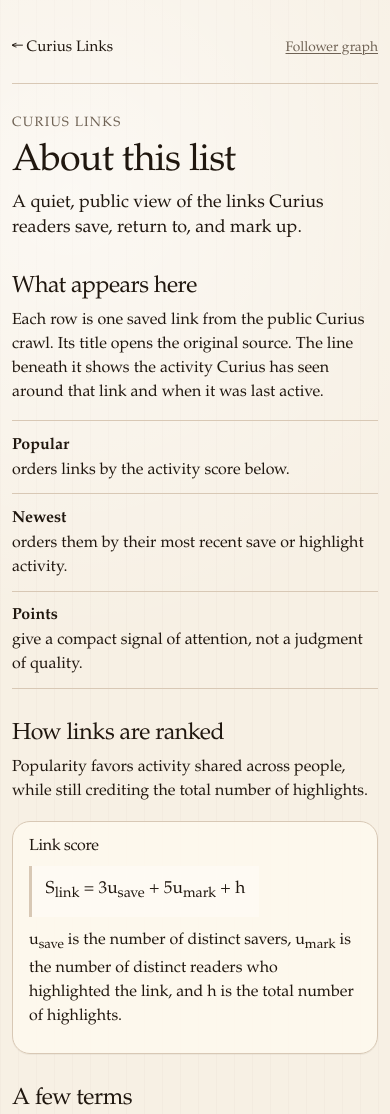
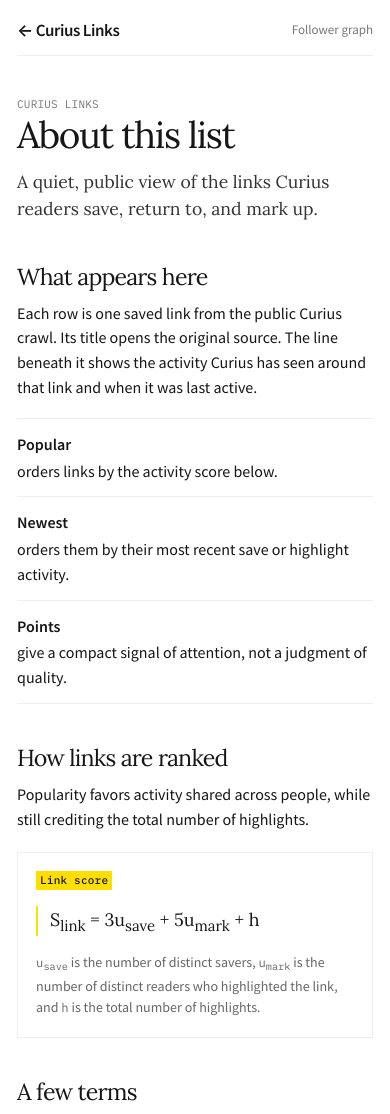
Before and after one commit to anishthite/curius, a website: page apps/frontpage/how-this-works.html in a window 390 px wide. Shown: the top 1114 px of the page. Drawn offline with Linux system fonts and the light colour scheme.

Commit message:
Refresh Curius Links theme

```diff
--- a/apps/frontpage/how-this-works.html
+++ b/apps/frontpage/how-this-works.html
@@ -4,133 +4,63 @@
 <meta charset="utf-8">
 <meta name="viewport" content="width=device-width, initial-scale=1">
 <meta name="description" content="How Curius Links orders public saves and highlights.">
-<meta name="theme-color" content="#f7f0e4">
+<meta name="theme-color" content="#ffffff">
 <title>About Curius Links</title>
+<link rel="preconnect" href="https://fonts.googleapis.com">
+<link rel="preconnect" href="https://fonts.gstatic.com" crossorigin>
+<link href="https://fonts.googleapis.com/css2?family=IBM+Plex+Mono:wght@400;500&family=Lora:wght@400;500;600&family=Source+Sans+Pro:wght@400;600;700&display=swap" rel="stylesheet">
 <style>
-
   :root {
     color-scheme: light;
-    --paper: #f7f0e4;
-    --sheet: #fffaf0;
-    --ink: #20170f;
-    --muted: #6f6254;
-    --rule: #d8c8b5;
-    --soft: #eadfce;
-    --red: #b74d2f;
-    --blue: #2f63b7;
-    --green: #247a4b;
-    --violet: #7047a8;
+    --ink: #161616;
+    --muted: #8b8b8b;
+    --rule: #ededed;
+    --soft: #fafafa;
+    --highlight: #ffdf00;
   }
   * { box-sizing: border-box; }
   html { scroll-behavior: smooth; }
   body {
     margin: 0;
-    background:
-      radial-gradient(circle at 18% 12%, rgba(255,255,255,.58), transparent 28rem),
-      linear-gradient(90deg, rgba(88,54,20,.025) 1px, transparent 1px),
-      var(--paper);
-    background-size: auto, 18px 18px, auto;
+    background: #fff;
     color: var(--ink);
-    font-family: "Palatino Linotype", Palatino, "Book Antiqua", Georgia, serif;
-    font-size: 18px;
-    line-height: 1.5;
+    font-family: "Source Sans Pro", -apple-system, BlinkMacSystemFont, "Segoe UI", sans-serif;
+    font-size: 16px;
+    line-height: 1.55;
   }
-  a { color: var(--blue); text-decoration-thickness: .08em; text-underline-offset: .16em; }
-  button, input, select { font: inherit; color: inherit; }
-  code, pre { font-family: inherit; }
-  .page { width: min(1180px, 100%); margin: 0 auto; padding: 26px clamp(14px, 3vw, 34px) 42px; }
-  h1, h2, h3 { font-weight: 500; line-height: 1.1; letter-spacing: -.02em; }
-  h1 { font-size: clamp(2rem, 7vw, 4.7rem); margin: 0 0 .35em; }
-  h2 { font-size: clamp(1.45rem, 4vw, 2.4rem); margin: 2rem 0 .55rem; }
-  h3 { font-size: 1.22rem; margin: 1.2rem 0 .35rem; }
-  p { margin: .55rem 0; max-width: 72ch; }
-  .quiet { color: var(--muted); }
-  .nav { display: flex; gap: .75rem; flex-wrap: wrap; align-items: center; margin: 0 0 1.1rem; }
-  .nav a { color: var(--ink); }
-  .sheet {
-    background: rgba(255, 250, 240, .82);
-    border: 1px solid var(--rule);
-    border-radius: 18px;
-    box-shadow: 0 1px 0 rgba(60, 42, 20, .05);
-  }
-  .controls { display: grid; gap: .7rem; }
-  label { display: grid; gap: .25rem; color: var(--muted); }
-  input, select, button {
-    border: 1px solid var(--rule);
-    border-radius: 999px;
-    background: rgba(255, 252, 245, .96);
-    min-height: 44px;
-    padding: .48rem .78rem;
-  }
-  button { cursor: pointer; }
-  button:hover, button:focus-visible, input:focus-visible, select:focus-visible { outline: 2px solid rgba(47, 99, 183, .28); outline-offset: 2px; }
-  table { border-collapse: collapse; width: 100%; margin: .8rem 0 1.2rem; font-size: .95rem; }
-  th, td { border-bottom: 1px solid var(--rule); padding: .45rem .35rem; text-align: left; vertical-align: top; }
-  th { font-weight: 500; color: var(--muted); }
-  .math {
-    display: block;
-    width: fit-content;
-    max-width: 100%;
-    overflow-x: auto;
-    margin: .9rem 0;
-    padding: .7rem .85rem;
-    border-left: 3px solid var(--rule);
-    background: rgba(255, 252, 245, .78);
-    font-size: clamp(1.08rem, 3vw, 1.35rem);
-    white-space: nowrap;
-  }
-  .frac { display: inline-grid; grid-template-rows: auto auto; vertical-align: middle; text-align: center; line-height: 1.05; }
-  .frac > span:first-child { border-bottom: 1px solid currentColor; padding: 0 .14em .05em; }
-  .frac > span:last-child { padding: .06em .14em 0; }
-  .term, .glossary button {
-    border-radius: .25rem;
-    cursor: pointer;
-    padding: 0 .08em;
-  }
-  .term:hover, .term:focus-visible, .glossary button:hover, .glossary button:focus-visible { background: rgba(47, 99, 183, .12); outline: none; }
-  .cite { white-space: nowrap; }
-  .definition-card {
-    position: fixed;
-    left: 50%;
-    bottom: 18px;
-    transform: translateX(-50%);
-    width: min(620px, calc(100vw - 22px));
-    padding: .85rem 1rem;
-    z-index: 20;
-    display: none;
-  }
-  .definition-card[open] { display: block; }
-  .definition-card button { float: right; min-height: 34px; padding: .2rem .65rem; }
-  @media (max-width: 760px) {
-    body { font-size: 16px; }
-    .page { padding-left: 12px; padding-right: 12px; }
-    .nav a { display: inline-flex; align-items: center; min-height: 44px; }
-    table { font-size: .9rem; }
-  }
-
-  .page { width: min(760px, 100%); }
-  .topbar { display: flex; justify-content: space-between; gap: 1rem; align-items: center; padding-bottom: 1.1rem; border-bottom: 1px solid var(--rule); }
-  .back-link { display: inline-flex; align-items: center; min-height: 44px; color: var(--ink); font-size: .94rem; text-decoration: none; }
-  .back-link:hover, .back-link:focus-visible { text-decoration: underline; text-underline-offset: .16em; }
-  .graph-link { display: inline-flex; align-items: center; min-height: 44px; color: var(--muted); font-size: .86rem; }
-  .article { padding: clamp(1.6rem, 5vw, 3.4rem) 0 2rem; }
-  .eyebrow { margin: 0 0 .5rem; color: var(--muted); font-size: .84rem; letter-spacing: .09em; text-transform: uppercase; }
-  .article h1 { margin-bottom: .55rem; font-size: clamp(2.35rem, 7vw, 4.2rem); }
-  .lede { max-width: 39ch; margin: 0; font-size: clamp(1.12rem, 2.4vw, 1.42rem); line-height: 1.42; }
-  .article section { margin-top: clamp(2rem, 5vw, 3.3rem); }
-  .article h2 { margin: 0 0 .55rem; font-size: clamp(1.45rem, 4vw, 2rem); }
-  .article p + p { margin-top: .9rem; }
-  .formula-card { margin: 1.1rem 0 0; padding: clamp(1rem, 3vw, 1.35rem); }
-  .formula-card h3 { margin: 0; font-size: 1rem; }
-  .formula-card .math { margin: .65rem 0; }
-  .detail-list { list-style: none; padding: 0; margin: 1rem 0 0; border-top: 1px solid var(--rule); }
-  .detail-list li { padding: .72rem 0; border-bottom: 1px solid var(--rule); }
-  .detail-list strong { display: inline-block; min-width: 7.5rem; font-weight: 600; }
-  .source-note { color: var(--muted); font-size: .94rem; }
+  a { color: inherit; }
+  code { font-family: "IBM Plex Mono", monospace; font-size: .88em; }
+  .page { width: min(760px, 100%); margin: 0 auto; padding: 17px clamp(18px, 4vw, 32px) 64px; }
+  .topbar { display: flex; justify-content: space-between; gap: 1rem; align-items: center; padding-bottom: 12px; border-bottom: 1px solid var(--rule); }
+  .back-link { display: inline-flex; align-items: center; min-height: 32px; color: var(--ink); font-size: 18px; font-weight: 600; letter-spacing: -.025em; text-decoration: none; }
+  .graph-link { display: inline-flex; align-items: center; min-height: 32px; color: #777; font-size: 14px; text-decoration: none; }
+  .back-link:hover, .graph-link:hover { text-decoration: underline; text-decoration-thickness: 1px; text-underline-offset: .18em; }
+  .back-link:focus-visible, .graph-link:focus-visible { outline: 2px solid rgba(0, 0, 0, .42); outline-offset: 3px; }
+  .article { padding: clamp(2.6rem, 7vw, 4.6rem) 0 2rem; }
+  .eyebrow { margin: 0 0 10px; color: #777; font-family: "IBM Plex Mono", monospace; font-size: 11px; letter-spacing: .02em; text-transform: uppercase; }
+  .article h1, .article h2 { font-family: Lora, Georgia, serif; font-weight: 400; letter-spacing: -.035em; line-height: 1.2; }
+  .article h1 { margin: 0 0 12px; font-size: clamp(2.3rem, 7vw, 4rem); }
+  .lede { max-width: 43ch; margin: 0; color: #333; font-family: Lora, Georgia, serif; font-size: clamp(1.1rem, 2.4vw, 1.35rem); line-height: 1.52; }
+  .article section { margin-top: clamp(2.5rem, 6vw, 4rem); }
+  .article h2 { margin: 0 0 10px; font-size: clamp(1.45rem, 4vw, 1.85rem); }
+  .article p { max-width: 66ch; margin: 0; }
+  .article p + p { margin-top: 1rem; }
+  .sheet { border: 1px solid var(--rule); background: #fff; }
+  .formula-card { margin: 20px 0 0; padding: clamp(18px, 4vw, 28px); }
+  .formula-card h3 { width: fit-content; margin: 0; padding: 1px 4px; background: var(--highlight); font-family: "IBM Plex Mono", monospace; font-size: 11px; font-weight: 500; letter-spacing: .02em; }
+  .math { display: block; width: fit-content; max-width: 100%; overflow-x: auto; margin: 16px 0; padding-left: 12px; border-left: 2px solid var(--highlight); font-family: Lora, Georgia, serif; font-size: clamp(1.12rem, 3vw, 1.35rem); white-space: nowrap; }
+  .formula-card .math + p { color: #666; font-size: 14px; }
+  .detail-list { list-style: none; padding: 0; margin: 18px 0 0; border-top: 1px solid var(--rule); }
+  .detail-list li { padding: 13px 0; border-bottom: 1px solid var(--rule); }
+  .detail-list strong { display: inline-block; min-width: 8.25rem; font-weight: 600; }
+  .source-note { color: #777; font-size: 14px; }
   @media (max-width: 520px) {
-    .topbar { padding-bottom: .8rem; }
-    .article { padding-top: 1.8rem; }
-    .detail-list strong { display: block; margin-bottom: .08rem; }
+    .page { padding: 14px 17px 42px; }
+    .topbar { padding-bottom: 9px; }
+    .back-link { font-size: 17px; }
+    .graph-link { font-size: 13px; }
+    .article { padding-top: 40px; }
+    .detail-list strong { display: block; margin-bottom: 2px; }
   }
 </style>
 </head>
```
Also changed, not shown: apps/frontpage/index.html (+48 -119 lines), implementation-notes/assets/curius-links-theme-refresh.png (added).
